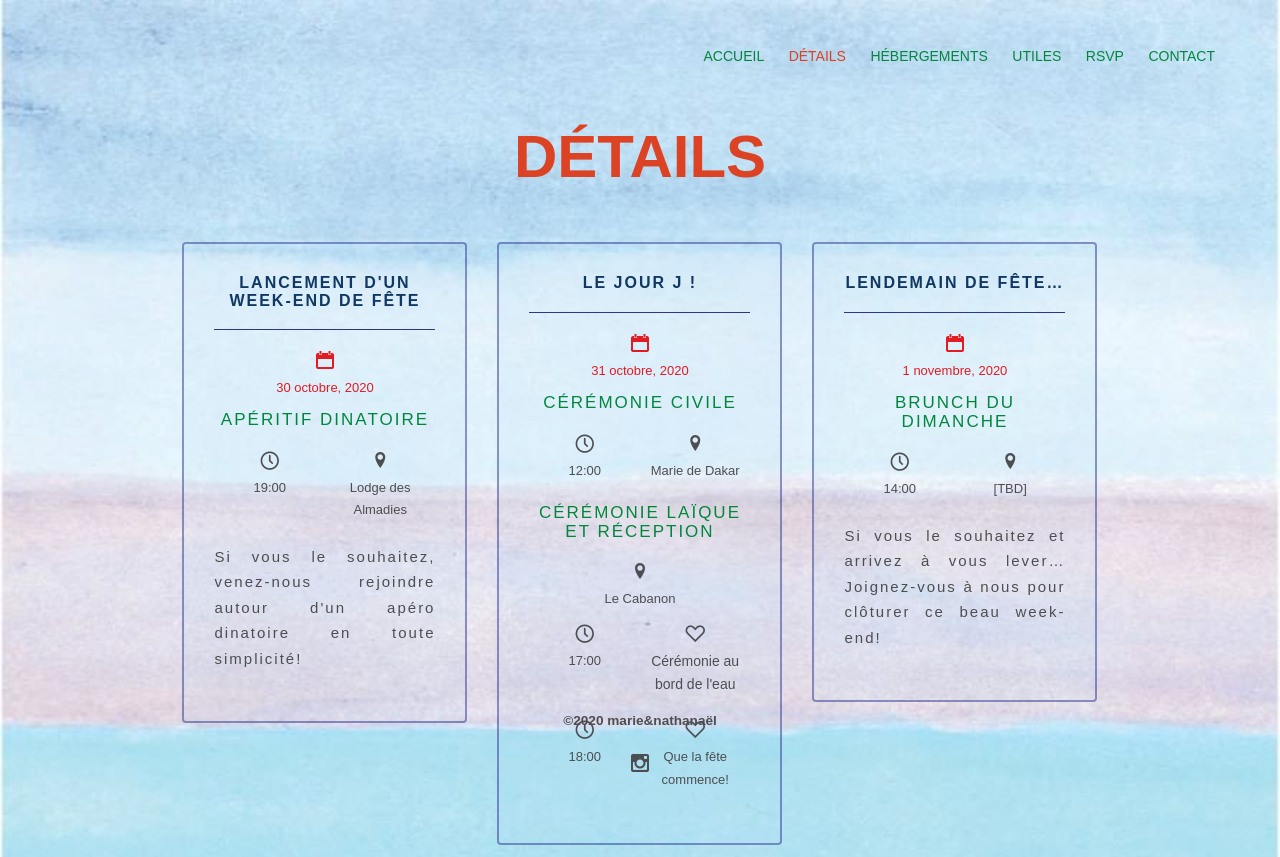
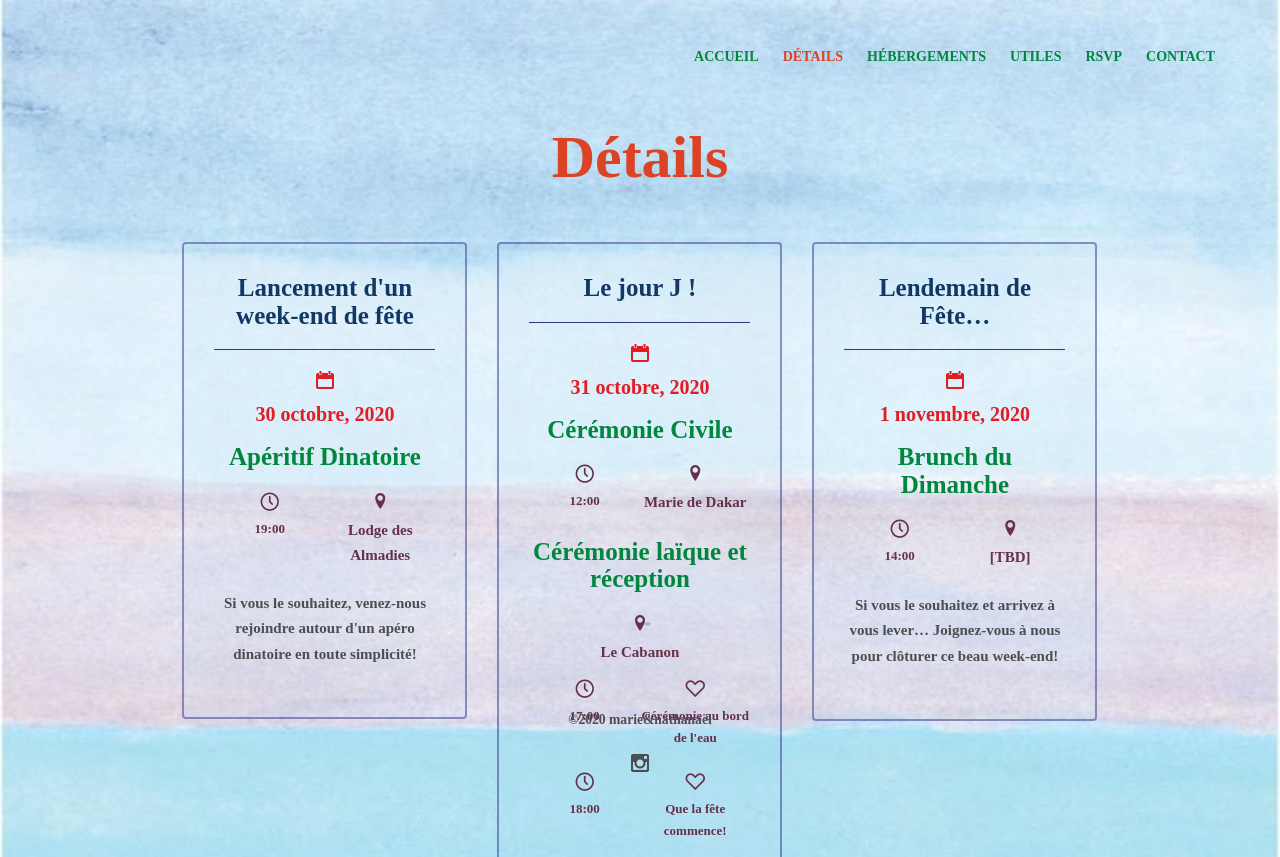
Before and after one commit to rmb-lab/Marie-Nathanael_master, a plain HTML site: page details.html in a window 1280 px wide. Shown: the top 857 px of the page. Drawn offline with Linux system fonts and the light colour scheme; files whose address does not match are found by name; a web font is replaced by a local one.

Commit message:
update font

```diff
--- a/css/style.css
+++ b/css/style.css
@@ -13,7 +13,7 @@
 
 
 body {
-  font-family: arbora, sans-serif;
+  font-family:'Avenir LT W01 95 Black';
   font-weight: 400;
   font-size: 16px;
   line-height: 1.7;
@@ -67,7 +67,7 @@ p {
 
 h1, h2, h3, h4, h5, h6, figure {
   color: black;
-  font-family: arbora, sans-serif;
+  font-family:'Avenir LT W01 95 Black';
   font-weight: 400;
   margin: 0 0 20px 0;
 }
@@ -124,6 +124,7 @@ h1, h2, h3, h4, h5, h6, figure {
   font-size: 14px;
   padding: 30px 10px;
   text-transform: uppercase;
+  font-weight:700;
   color: #;
   -webkit-transition: 0.5s;
   -o-transition: 0.5s;
@@ -349,7 +350,7 @@ h1, h2, h3, h4, h5, h6, figure {
   display: block;
   color: #4d4e51;
   font-weight:600;
-  margin-top: 17px;
+  margin-top: 20px;
 }
 
 #fh5co-footer2 i {
@@ -378,15 +379,26 @@ img {
     opacity: 0.8;
 }
 
+@font-face {
+  font-family: 'alpaca-solidify';
+  src: url('fonts/alpaca-solidify.ttf') format('truetype'), /* Safari, Android, iOS */
+}
+
+@font-face {
+  font-family: 'alpaca-scarlett';
+  src: url('alpaca-scarlett-demo.ttf') format('truetype'), /* Safari, Android, iOS */
+}
+
 #fh5co-index .fh5co-heading h1 {
   margin-top: 50px;
-  font-size: 65px;
+  font-size: 80px;
   color: #113862;
   display: block;
-  text-transform: uppercase;
   letter-spacing: 2px;
   font-weight:700;
+  font-family: alpaca-solidify;
 }
+
 @media screen and (max-width: 768px) {
   #fh5co-index, {
     height: inherit;
@@ -399,10 +411,9 @@ img {
 }
 
 #fh5co-index .fh5co-heading h2 {
-  font-size: 16px;
+  font-size: 20px;
   color: #dc4224;
   display: block;
-  text-transform: uppercase;
   font-weight:700;
   margin-bottom: 2px
 }
@@ -464,14 +475,15 @@ img {
 }
 
 .simply-countdown > .simply-section .simply-amount {
-  font-size: 30px;
+  font-size: 40px;
   /* amounts */
 }
 
 .simply-countdown > .simply-section .simply-word {
   color: #4d4e51;
   text-transform: capitalize;
-  font-size: 12px;
+  font-size: 15px;
+  color: #fdef40;
   /* words */
 }
 
@@ -517,6 +529,7 @@ img {
 
 #fh5co-details.fh5co-heading h2 {
   color: black;
+  font-size: 'alpaca-solidify';
 }
 @media screen and (max-width: 768px) {
   #fh5co-details, {
@@ -548,47 +561,44 @@ img {
 }
 
 #fh5co-details .event-wrap h3 {
-  font-size: 16px;
+  font-size: 25px;
   color: #113862;
   border-bottom: 1px solid rgba(47, 52, 142, 1.5);
   display: block;
   padding-bottom: 20px;
-  text-transform: uppercase;
-  letter-spacing: 2px;
   font-weight:700;
+  font-family: alpaca-scarlett;
 }
 
 #fh5co-details .event-wrap h4 {
-  font-size: 17px;
+  font-size: 25px;
   color: #00863d;
   text-transform: bold;
-  text-transform: uppercase;
-  letter-spacing: 2px;
-  font-weight:500;
+  font-weight:700;
+  font-family: alpaca-scarlett;
 }
 
 #fh5co-details .event-wrap span {
-  font-size: 13px;
+  font-size: 20px;
   text-transform: bold;
   color: #4d4e51;
   display: block;
   margin-bottom: 12px;
-  font-weight:500;
+  font-weight:700;
 }
 
 #fh5co-details .event-wrap p {
   font-size: 15px;
   color: #4d4e51;
-  text-transform: bold;
-  letter-spacing: 2px;
-  text-align: justify;
+  text-align: center;
   text-justify: inter-word;
+  font-weight:550;
 }
 
 #fh5co-details .event-wrap a {
-  font-size: 13px;
+  font-size: 15px;
   text-transform: bold;
-  color: #4d4e51;
+  color: #66304a;
   display: block;
   margin-bottom: 12px;
 }
@@ -608,6 +618,7 @@ img {
 
 #fh5co-accomodation.fh5co-heading h2 {
   color: black;
+  font-family: alpaca-scarlett;
 }
 
 @media screen and (max-width: 1000px) {
@@ -618,18 +629,17 @@ img {
 }
 
 #fh5co-accomodation h3 {
-  font-size: 20px;
+  font-size: 25px;
   color: #113862;
   display: block;
-  text-transform: uppercase;
-  letter-spacing: 2px;
   font-weight:700;
   margin-bottom: 20px;
   margin-top: 20px;
+  font-family: alpaca-scarlett;
 }
 
 #fh5co-accomodation h4 {
-  font-size: 15px;
+  font-size: 20px;
   color: #66304a;
   text-decoration: underline;
   text-transform: bold;
@@ -663,7 +673,7 @@ img {
 
 #fh5co-infos .fh5co-heading h2 {
   color: #dc4224;
-
+  font-family: alpaca-scarlett;
 }
 
 @media screen and (max-width: 768px) {
@@ -674,18 +684,16 @@ img {
 }
 
 #fh5co-infos h3 {
-  font-size: 20px;
+  font-size: 25px;
   color: #113862;
   display: block;
-  text-transform: uppercase;
-  letter-spacing: 2px;
   font-weight:700;
   margin-bottom: 20px;
   margin-top: 30px;
 }
 
 #fh5co-infos h4 {
-  font-size: 15px;
+  font-size: 20px;
   color: #66304a;
   text-decoration: underline;
   text-transform: bold;
@@ -698,9 +706,9 @@ img {
   font-size: 15px;
   color: #4d4e51;
   font-style: italic;
-  letter-spacing: 2px;
   margin-top: 20px;
   text-align: left;
+  font-weight:700;
 }
 
 #fh5co-infos p {
@@ -721,12 +729,12 @@ img {
 
 #fh5co-infos .animate-box_2 p {
   font-style: bold;
-  text-transform: uppercase;
   margin-top: 20px;
   margin-bottom: 20px;
   color: #00863d;
   text-align: center;
   font-weight:700;
+  font-family: alpaca-scarlett;
 }
 
 #fh5co-infos .js .animate-box {
@@ -744,6 +752,7 @@ img {
 #fh5co-rsvp .fh5co-heading h2 {
   color: #dc4224;
   margin-bottom: 40px;
+  font-family: alpaca-scarlett;
 }
 
 @media screen and (max-width: 768px) {
@@ -982,7 +991,18 @@ img {
   line-height: 1.5;
   font-weight: bold;
   color: #dc4224;
-  font-family: arbora, sans-serif;
+/*  font-family:'Avenir LT W01 35 Light';*/
+/*  font-family:'AvenirLTW01-35LightObli';*/
+/*  font-family:'Avenir LT W01 45 Book';*/
+ /* font-family:'AvenirLTW01-45BookObliq';*/
+/*  font-family:'Avenir LT W01 55 Roman';*/
+/*  font-family:'AvenirLTW01-55Oblique';*/
+/*  font-family:'Avenir LT W01 65 Medium';*/
+/*  font-family:'AvenirLTW01-65MediumObl';*/
+/*  font-family:'Avenir LT W01 85 Heavy';*/
+/*  font-family:'AvenirLTW01-85HeavyObli';*/
+  font-family:'Avenir LT W01 95 Black';
+/*  font-family:'AvenirLTW01-95BlackObli';*/
 }
 @media screen and (max-width: 768px) {
   .fh5co-heading h2 {
--- a/details.html
+++ b/details.html
@@ -76,7 +76,7 @@
 
         <div class="row">
   				<div class="col-md-8 col-md-offset-2 text-center fh5co-heading animate-box">
-  					<h2>DÉTAILS</h2>
+  					<h2>Détails</h2>
   				</div>
   			</div>
 
@@ -90,12 +90,12 @@
                     <span style="color: #e31b23">30 octobre, 2020</span>
                     <h4>Apéritif Dinatoire</h4>
   									<div class="event-col">
-  										<i class="icon-clock"></i>
-  										<span style="font-size: 13px">19:00</span>
+  										<i class="icon-clock" style="color:#66304a"></i>
+  										<span style="font-size: 13px; color:#66304a">19:00</span>
   									</div>
                     <div class="event-col">
-                      <i class="icon-location-pin"></i>
-                      <span style="font-size: 13px"> <a href="https://www.lodgedesalmadies.com/" target="_blank">Lodge des Almadies</a></span>
+                      <i class="icon-location-pin" style="color:#66304a"></i>
+                      <span style="font-size: 13px; color:#66304a"> <a href="https://www.lodgedesalmadies.com/" target="_blank">Lodge des Almadies</a></span>
                     </div>
                     <p>Si vous le souhaitez, venez-nous rejoindre autour d'un apéro dinatoire en toute simplicité!</p>
                   </div>
@@ -108,31 +108,31 @@
                     <span style="color: #e31b23">31 octobre, 2020</span>
                     <h4>Cérémonie Civile</h4>
                     <div class="event-col">
-                      <i class="icon-clock"></i>
-                      <span style="font-size: 13px">12:00</span>
+                      <i class="icon-clock" style="color:#66304a"></i>
+                      <span style="font-size: 13px; color:#66304a">12:00</span>
                     </div>
                     <div class="event-col">
-                      <i class="icon-location-pin"></i>
-                      <span style="font-size: 13px"> <a href="https://www.google.com/maps/place/Mairie+De+Dakar/@14.7615959,-17.4617412,17z/data=!3m1!4b1!4m12!1m6!3m5!1s0x0:0x88f0586d6f14d6d9!2sMairie+De+Dakar!8m2!3d14.7615907!4d-17.4595525!3m4!1s0x0:0x88f0586d6f14d6d9!8m2!3d14.7615907!4d-17.4595525" target="_blank">Marie de Dakar</a></span>
+                      <i class="icon-location-pin" style="color:#66304a"></i>
+                      <span style="font-size: 13px; color:#66304a"> <a href="https://www.google.com/maps/place/Mairie+De+Dakar/@14.7615959,-17.4617412,17z/data=!3m1!4b1!4m12!1m6!3m5!1s0x0:0x88f0586d6f14d6d9!2sMairie+De+Dakar!8m2!3d14.7615907!4d-17.4595525!3m4!1s0x0:0x88f0586d6f14d6d9!8m2!3d14.7615907!4d-17.4595525" target="_blank">Marie de Dakar</a></span>
                     </div>
                     <h4>Cérémonie laïque et réception</h4>
-                    <i class="icon-location-pin"></i>
-                    <span><a href="https://www.facebook.com/lecabanondakar/" target="_blank">Le Cabanon</a></span>
+                    <i class="icon-location-pin" style="color:#66304a"></i>
+                    <span style="font-size: 13px; color:#66304a"><a href="https://www.facebook.com/lecabanondakar/" target="_blank">Le Cabanon</a></span>
                     <div class="event-col">
-                      <i class="icon-clock"></i>
-                      <span style="font-size: 13px">17:00</span>
+                      <i class="icon-clock" style="color:#66304a"></i>
+                      <span style="font-size: 13px; color:#66304a">17:00</span>
                     </div>
                     <div class="event-col">
-                      <i class="icon-heart"></i>
-                      <span style="font-size: 14px">Cérémonie au bord de l'eau</span>
+                      <i class="icon-heart" style="color:#66304a"></i>
+                      <span style="font-size: 13px; color:#66304a">Cérémonie au bord de l'eau</span>
                     </div>
                     <div class="event-col">
-                      <i class="icon-clock"></i>
-                      <span style="font-size: 13px">18:00</span>
+                      <i class="icon-clock" style="color:#66304a"></i>
+                      <span style="font-size: 13px; color:#66304a">18:00</span>
                     </div>
                     <div class="event-col">
-                      <i class="icon-heart"></i>
-                      <span style="font-size: 13px">Que la fête commence!</span>
+                      <i class="icon-heart" style="color:#66304a"></i>
+                      <span style="font-size: 13px; color:#66304a">Que la fête commence!</span>
                     </div>
   								</div>
   							</div>
@@ -144,12 +144,12 @@
                     <span style="color: #e31b23">1 novembre, 2020</span>
                     <h4>Brunch du Dimanche</h4>
                     <div class="event-col">
-                      <i class="icon-clock"></i>
-                      <span style="font-size: 13px">14:00</span>
+                      <i class="icon-clock" style="color:#66304a"></i>
+                      <span style="font-size: 13px; color:#66304a">14:00</span>
                     </div>
                     <div class="event-col">
-                      <i class="icon-location-pin"></i>
-                      <span style="font-size: 13px"> <a href="#" target="_blank">[TBD]</a></span>
+                      <i class="icon-location-pin" style="color:#66304a"></i>
+                      <span style="font-size: 13px; color:#66304a"> <a href="#" target="_blank">[TBD]</a></span>
                     </div>
                     <p>Si vous le souhaitez et arrivez à vous lever… Joignez-vous à nous pour clôturer ce beau week-end!</p>
                   </div>
```
Also changed, not shown: accomodation.html (+1 -1 lines), contact.html (+1 -1 lines), index.html (+3 -3 lines), infos.html (+7 -7 lines), fonts/alpaca/alpaca-solidify.ttf (renamed from fonts/alpaca/Alpaca Solidify.ttf), 2 other files.
